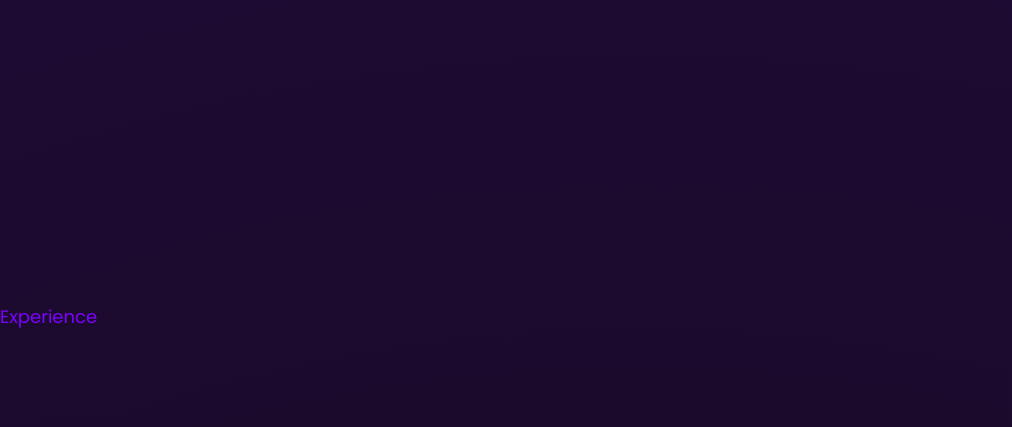
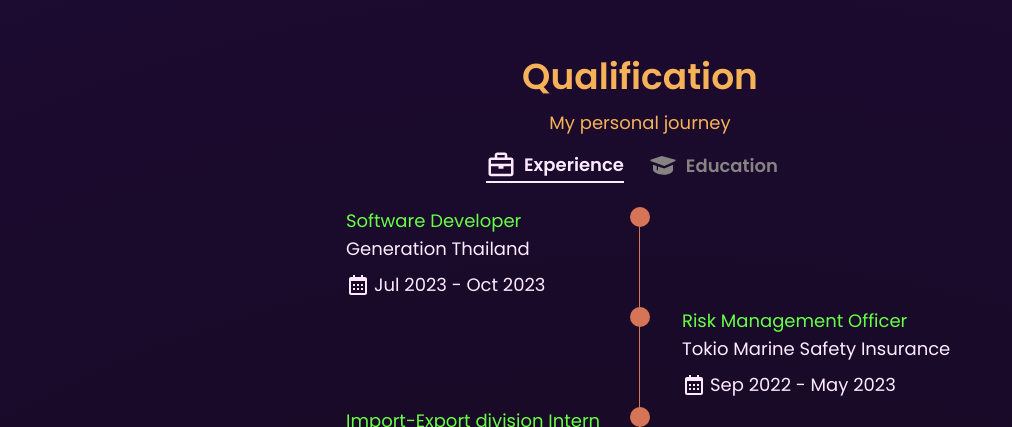
Before and after one commit to mallikanns/portfolio, a React (Create React App) app: page / in a window 1280 px wide. Shown: the part 2373-2800 px from the top of the page, without its empty margins (0-1012 px from the left). Built offline with nearby package versions, Linux system fonts and the light colour scheme.

Commit message:
add Qualification

```diff
--- a/src/App.js
+++ b/src/App.js
@@ -4,9 +4,8 @@ import Banner from './Components/Banner';
 import Navbar from './Components/Navbar';
 import About from './Components/About';
 import Skills from './Components/Skills';
-import Experience from './Components/Experience';
+import Qualification from './Components/Qualification';
 import Project from './Components/Project';
-import Education from './Components/Education';
 import Contact from './Components/Contact';
 
 function App() {
@@ -19,8 +18,7 @@ function App() {
       <Navbar/>
       <Skills/>
       <Project/>
-      <Experience/>
-      <Education/>
+      <Qualification/>
       <Contact/>
       <div className='h-[4000px]'></div>
     </div>
--- a/src/Components/About.js
+++ b/src/Components/About.js
@@ -33,7 +33,7 @@ const About = () => {
               <p className="text-rajah mb-10 max-w-lg mx-auto px-4 text-lg lg:mx-0 lg:px-0 lg:max-w-full">As a career switcher with an economics background turned software developer. I'm dedicated to continuous learning and eager to leverage my experiences and skills to contribute to innovative financial solutions that drive sustainable growth in Thailand and worldwide.</p>
               <div className="flex max-w-max gap-x-6 items-center mb-12 mx-auto lg:mx-0">
                 <butoon className="btn btn-lg flex items-center text-lg">Contact me</butoon>
-                <a href="#" className="text-gradient btn-link text-lg">My Portfolio</a>
+                <a href="#" className="text-gradient btn-link text-lg hover:text-lightgreen">Download CV</a>
               </div>
             </div>
             <div className="lg:pr-20">
--- a/src/Components/Education.js
+++ /dev/null
@@ -1,11 +0,0 @@
-import React from 'react'
-
-const Education = () => {
-  return (
-    <div className='section' id='education'>
-      Education
-    </div>
-  )
-}
-
-export default Education
--- a/src/Components/Experience.js
+++ /dev/null
@@ -1,11 +0,0 @@
-import React from 'react'
-
-const Experience = () => {
-  return (
-    <div className='section' id='experience'>
-      Experience
-    </div>
-  )
-}
-
-export default Experience
--- a/src/Components/Navbar.js
+++ b/src/Components/Navbar.js
@@ -45,7 +45,7 @@ const Navbar = () => {
             <BiFolderOpen />
           </Link>
           <Link
-            to="experience"
+            to="qualification"
             activeClass="active"
             smooth={true}
             spy={true}
--- /dev/null
+++ b/src/Components/Qualification.js
@@ -0,0 +1,146 @@
+import React, { useState } from "react";
+import { BiSolidGraduation, BiBriefcase, BiCalendar } from "react-icons/bi";
+
+const Qualification = () => {
+  const [activeTab, setActiveTab] = useState("experience");
+
+  const toggleTab = (tab) => {
+    setActiveTab(tab);
+  };
+
+  return (
+    <section className="flex-col section" id="qualification">
+      <h2 className="text-4xl text-rajah text-center font-semibold mt-5 lg:mt-3">
+        Qualification
+      </h2>
+      <span className="text-lg text-rajah text-center px-5 py-3 max-w-[600px]">
+        My personal journey
+      </span>
+      <div className="max-w-3xl container text-lavender">
+        <div className="flex justify-center gap-2 mb-5">
+          <div
+            className={`flex items-center gap-2 mr-4 mb-1 font-semibold cursor-pointer ${
+              activeTab === "experience" ? "activeTabStyle" : "inactiveTabStyle"
+            }`}
+            onClick={() => toggleTab("experience")}
+          >
+            <BiBriefcase className="text-3xl" />
+            Experience
+          </div>
+          <div
+            className={`flex items-center gap-2 mr-4 mb-1 font-semibold cursor-pointer ${
+              activeTab === "education" ? "activeTabStyle" : "inactiveTabStyle"
+            }`}
+            onClick={() => toggleTab("education")}
+          >
+            <BiSolidGraduation className="text-3xl" />
+            Education
+          </div>
+        </div>
+        <div className="justify-center text-xs lg:text-lg">
+          {activeTab === "experience" && (
+            <div>
+              {/* SD */}
+              <div className="mb-2 grid grid-cols-[1fr,max-content,1fr] gap-x-3">
+                <div className="pl-10 lg:pl-[90px]">
+                  <h3 className="text-lightgreen">Software Developer</h3>
+                  <span className="inline-block mb-2">Generation Thailand</span>
+                  <div className="flex items-end lg:items-center gap-1 text-[10px] lg:text-lg">
+                    <BiCalendar className="text-xl lg:text-2xl" /> Jul 2023 -
+                    Oct 2023
+                  </div>
+                </div>
+
+                <div>
+                  <span className="inline-block w-[15px] h-[15px] lg:w-[20px] lg:h-[20px] bg-orange rounded-full"></span>
+                  <span className="block w-[1px] h-full	bg-orange translate-x-[7px] -translate-y-[4px] lg:translate-x-[9px] lg:-translate-y-[10px]"></span>
+                </div>
+              </div>
+
+              {/* RM */}
+              <div className="mb-2 grid grid-cols-[1fr,max-content,1fr] gap-x-3">
+                <div></div>
+
+                <div>
+                  <span className="inline-block w-[15px] h-[15px] lg:w-[20px] lg:h-[20px] bg-orange rounded-full"></span>
+                  <span className="block w-[1px] h-full	bg-orange translate-x-[7px] -translate-y-[4px] lg:translate-x-[9px] lg:-translate-y-[10px]"></span>
+                </div>
+                <div className="lg:pl-5">
+                  <h3 className="text-lightgreen">Risk Management Officer</h3>
+                  <span className="inline-block mb-2">
+                    Tokio Marine Safety Insurance
+                  </span>
+                  <div className="flex items-end gap-1 text-[10px] lg:items-center lg:text-lg">
+                    <BiCalendar className="text-xl lg:text-2xl" /> Sep 2022 -
+                    May 2023
+                  </div>
+                </div>
+              </div>
+
+              {/* intern */}
+              <div className="mb-2 grid grid-cols-[1fr,max-content,1fr] gap-x-3">
+                <div className="pl-10 lg:pl-[90px]">
+                  <h3 className="text-lightgreen">
+                    Import-Export division Intern
+                  </h3>
+                  <span className="inline-block mb-2">K LINE (THAILAND)</span>
+                  <div className="flex items-end gap-1 text-[10px] lg:items-center lg:text-lg">
+                    <BiCalendar className="text-xl lg:text-2xl" /> Jun 2021 -
+                    Aug 2021
+                  </div>
+                </div>
+
+                <div>
+                  <span className="inline-block w-[15px] h-[15px] lg:w-[20px] lg:h-[20px] bg-orange rounded-full"></span>
+                  <span className="block w-[1px] h-full	bg-orange translate-x-[7px] -translate-y-[4px] lg:translate-x-[9px] lg:-translate-y-[10px]"></span>
+                </div>
+              </div>
+            </div>
+          )}
+
+          {/* Display experience content when activeTab is "experience" */}
+          {activeTab === "education" && (
+            <div>
+              {/* tu */}
+              <div className="mb-2 grid grid-cols-[1fr,max-content,1fr] gap-x-3">
+                <div className="pl-10 lg:pl-[90px]">
+                  <h3 className="text-lightgreen">Bachelor's Degree in Economics</h3>
+                  <span className="inline-block mb-2">Thammasat University</span>
+                  <div className="flex items-end lg:items-center gap-1 text-[10px] lg:text-lg">
+                    <BiCalendar className="text-xl lg:text-2xl" /> 2018 - 2022
+                  </div>
+                </div>
+
+                <div>
+                  <span className="inline-block w-[15px] h-[15px] lg:w-[20px] lg:h-[20px] bg-orange rounded-full"></span>
+                  <span className="block w-[1px] h-full	bg-orange translate-x-[7px] -translate-y-[4px] lg:translate-x-[9px] lg:-translate-y-[10px]"></span>
+                </div>
+              </div>
+
+              {/* SW */}
+              <div className="mb-2 grid grid-cols-[1fr,max-content,1fr] gap-x-3">
+                <div></div>
+
+                <div>
+                  <span className="inline-block w-[15px] h-[15px] lg:w-[20px] lg:h-[20px] bg-orange rounded-full"></span>
+                  <span className="block w-[1px] h-full	bg-orange translate-x-[7px] -translate-y-[4px] lg:translate-x-[9px] lg:-translate-y-[10px]"></span>
+                </div>
+                <div className="lg:pl-5">
+                  <h3 className="text-lightgreen">Enrichment Science Classroom (ESC)</h3>
+                  <span className="inline-block mb-2">
+                    Satriwithaya School
+                  </span>
+                  <div className="flex items-end gap-1 text-[10px] lg:items-center lg:text-lg">
+                  <BiCalendar className="text-xl lg:text-2xl" /> 2016 - 2018
+                  </div>
+                </div>
+              </div>
+            </div>
+          )}
+        </div>
+      </div>
+    </section>
+  );
+};
+
+export default Qualification;
--- a/src/Components/Skills.js
+++ b/src/Components/Skills.js
@@ -33,7 +33,7 @@ import { skills } from "../data/constants";
 const Skills = () => {
   return (
     <section
-      className="border border-black flex flex-col justify-center items-center relative z-10"
+      className="pt-8 border border-black flex flex-col justify-center items-center relative z-10"
       id="skills"
     >
       <div className="flex flex-col justify-between items-center relative w-full max-w-[1100px] gap-3">
@@ -45,7 +45,7 @@ const Skills = () => {
         </div>
         <div className="w-full flex justify-center flex-wrap px-5 mt-3 lg:mt-5 gap-7">
           {skills.map((skill) => (
-            <div className="w-full max-w-[500px] border-[0.1px] shadow-lg rounded-2xl py-4 px-9 bg-[#190a27] text-[#D57457] lg:max-w-[400px] lg:py-2.5">
+            <div className="w-full max-w-[500px] border-[0.1px] shadow-lg rounded-2xl py-4 px-9 bg-[#190a27] text-orange lg:max-w-[400px] lg:py-2.5">
               <div className="text-2xl font-semibold mb-5 text-center">
                 {skill.title}
               </div>
--- a/src/index.css
+++ b/src/index.css
@@ -52,9 +52,27 @@
   );
 }
 
+.activeTabStyle {
+  color: #FEE9FF; /* Change the text color for the active tab */
+  border-bottom: 2px solid #FEE9FF; /* Add a bottom border for the active tab */
+  /* text-decoration: underline; */
+  /* text-underline-offset: 8;  */
+  /* transition: border-bottom 0.3s ease;  */
+}
+
+.inactiveTabStyle {
+  color: #868383; /* Change the text color for the inactive tab */
+  text-decoration: none; /* Remove the default text underline */
+  transition: color 0.3s ease;
+}
+
+.inactiveTabStyle:hover {
+  color: rgb(77, 198, 218)
+}
+
 @layer base {
   body {
-    @apply font-secondary text-lg leading-8 text-violet;
+    @apply font-secondary text-lg leading-8 text-rajah;
   }
   /* .h2 {
     @apply font-primary text-[32px] mb-6 tracking-[10%] uppercase;
--- a/tailwind.config.js
+++ b/tailwind.config.js
@@ -12,6 +12,7 @@ module.exports = {
         violet: "#7E00FF",
         rajah: "#F6B258",
         lightgreen: "#67ff45",
+        orange: "#D57457",
         // sd: "#3fede2",
       },
       fontFamily: {
```
